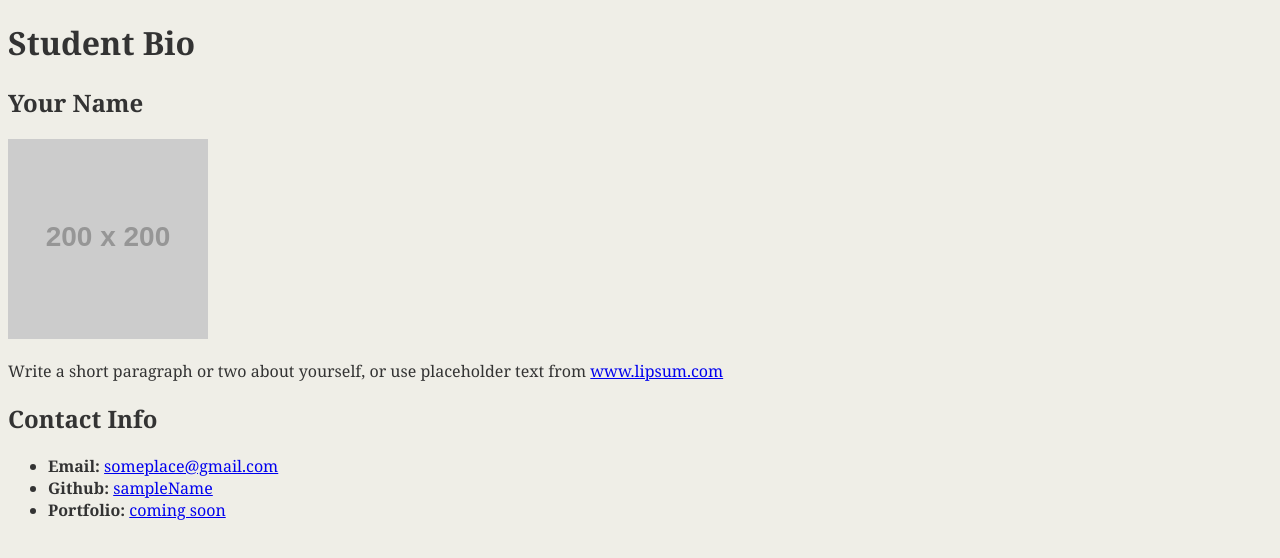
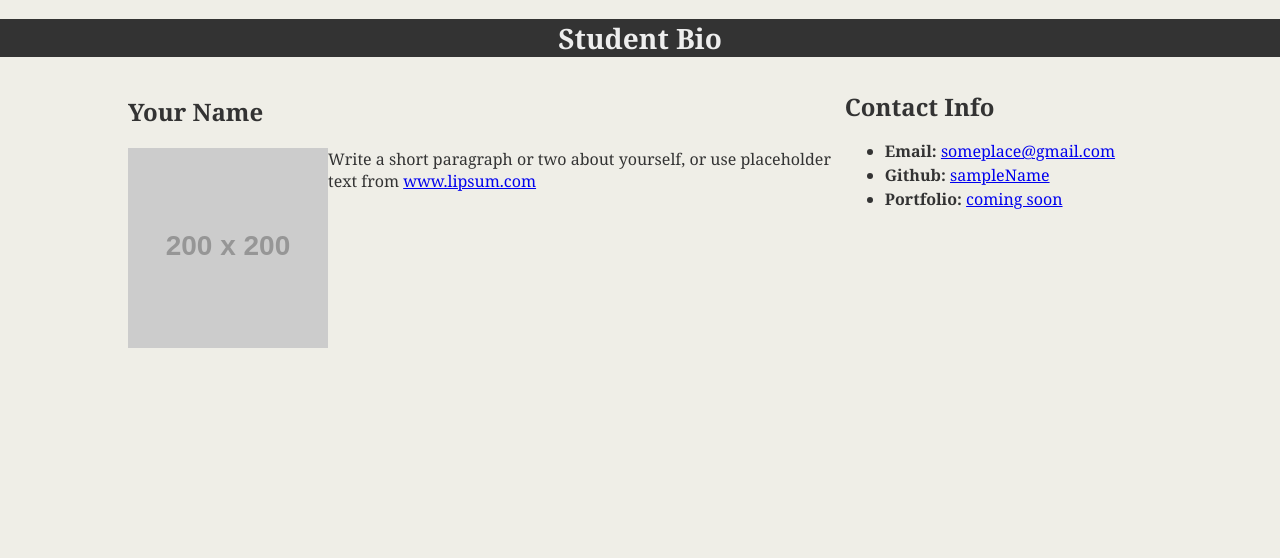
Before and after one commit to emily-brown/week1-day2-html-css, a plain HTML site: page index.html in a window 1280 px wide. Drawn offline with Linux system fonts and the light colour scheme; placeholder pictures from the web are drawn by us.

Commit message:
updated h1, h2, container, main-bio, contact-info, bio-image

```diff
--- a/css/style.css
+++ b/css/style.css
@@ -2,5 +2,43 @@ body
 {
     background-color: #efeee7;
     font-family: Georgia, 'Times New Roman', Times, serif;
-    color: #333333
+    color: #333333;
+    margin: 0;
+    padding: 0;
 }
+header
+{
+    background-color: #333333;
+}
+h1
+{
+    color: #eeeeee;
+    font-size: 28px;
+    text-align: center
+}
+h2
+{
+    font-size: 24px
+}
+.container
+{
+    width: 1024px;
+    margin: 0 auto;
+}
+#main-bio
+{
+    float: left;
+    width: 70%
+}
+#contact-info
+{
+    float: left;
+    width: 30%;
+    line-height: 150%
+}
+#bio-image
+{
+    float: left;
+    width: 200px;
+    margin: 30 auto;
+}
```
